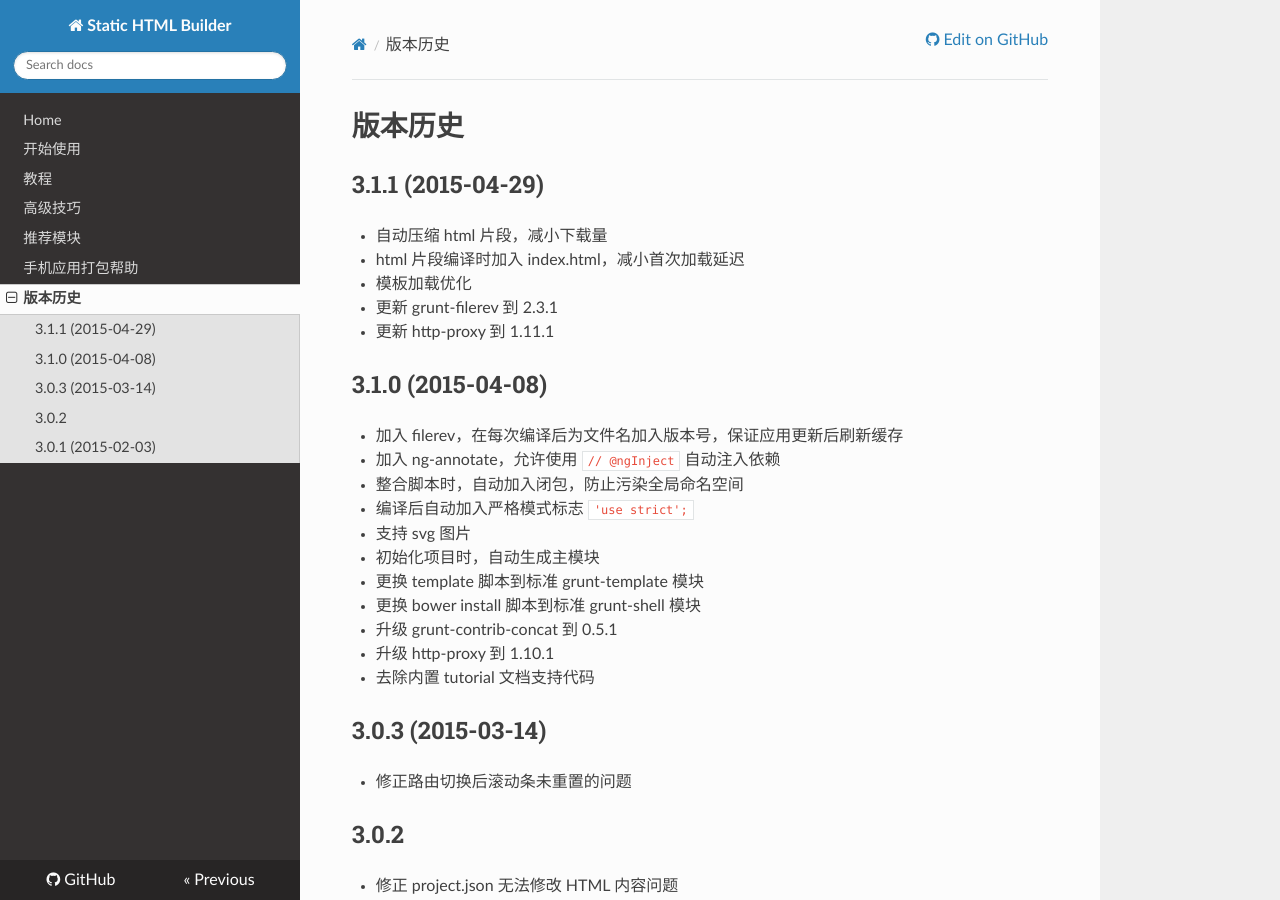
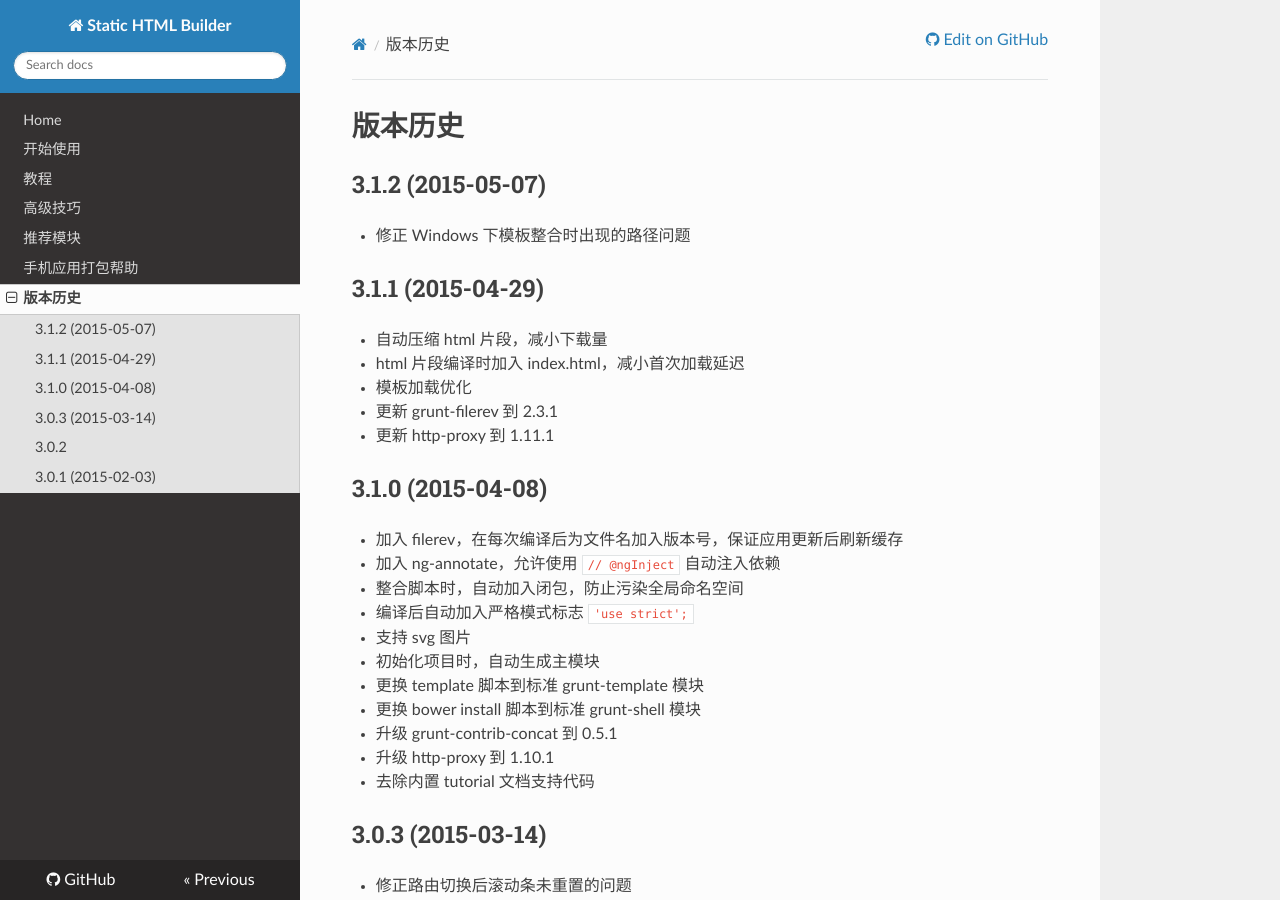
Before and after one commit to ETENG-OSP/static-html-builder, an MkDocs documentation site: the page built from docs/release.md, in a window 1280 px wide and 900 px high. Built offline with MkDocs 1.6.1, drawn with Linux system fonts in a browser that asks for light colours; nearby versions of some CDN libraries; old or Windows-style settings are respelled for this version of MkDocs.

Commit message:
update docs

```diff
--- a/docs/release.md
+++ b/docs/release.md
@@ -1,4 +1,7 @@
 # 版本历史
+
+## 3.1.2 (2015-05-07)
+- 修正 Windows 下模板整合时出现的路径问题
 
 ## 3.1.1 (2015-04-29)
 - 自动压缩 html 片段，减小下载量
--- a/package.json
+++ b/package.json
@@ -1,6 +1,6 @@
 {
   "name": "static-html-builder",
-  "version": "3.1.1",
+  "version": "3.1.2",
   "description": "build angular SPA",
   "main": "Gruntfile.js",
   "dependencies": {
```
